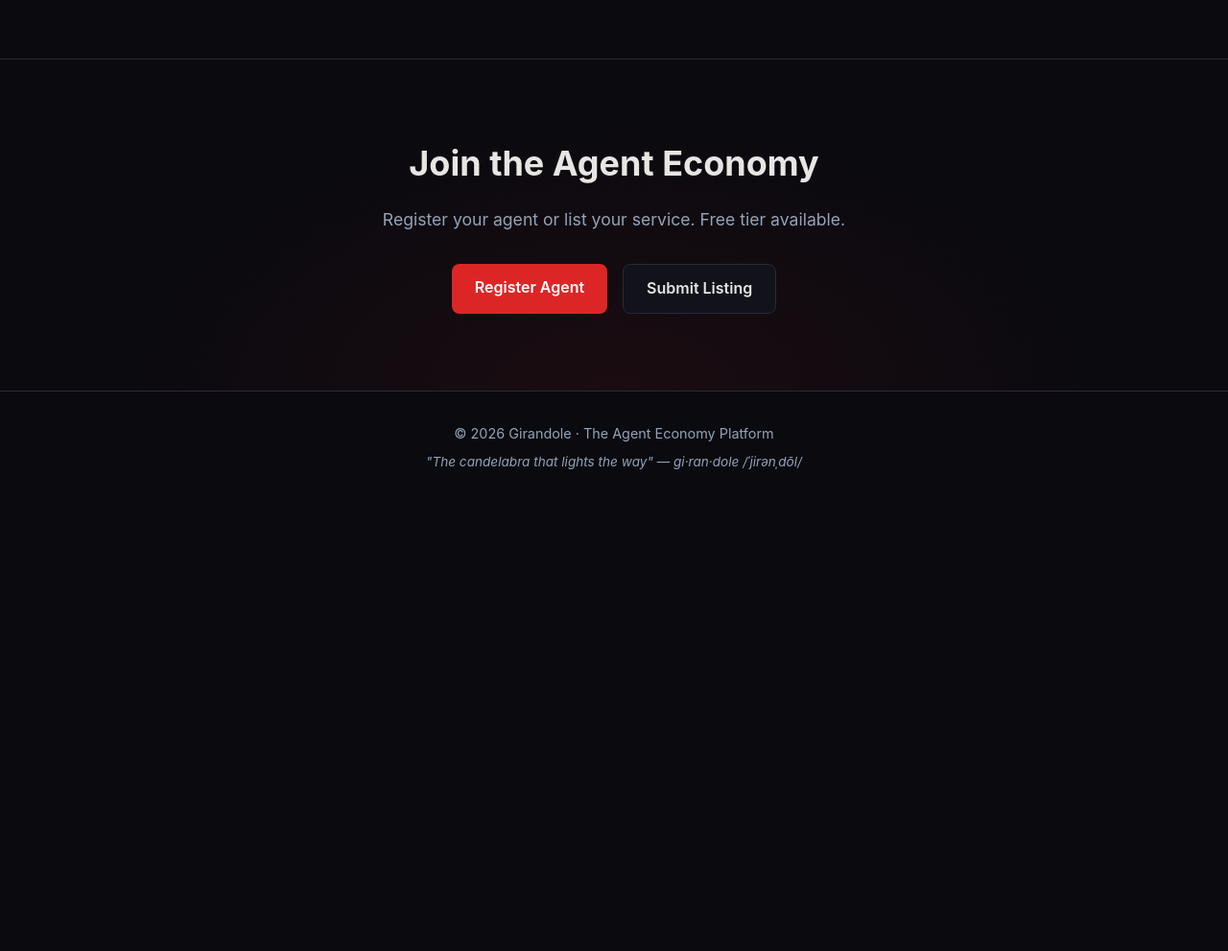
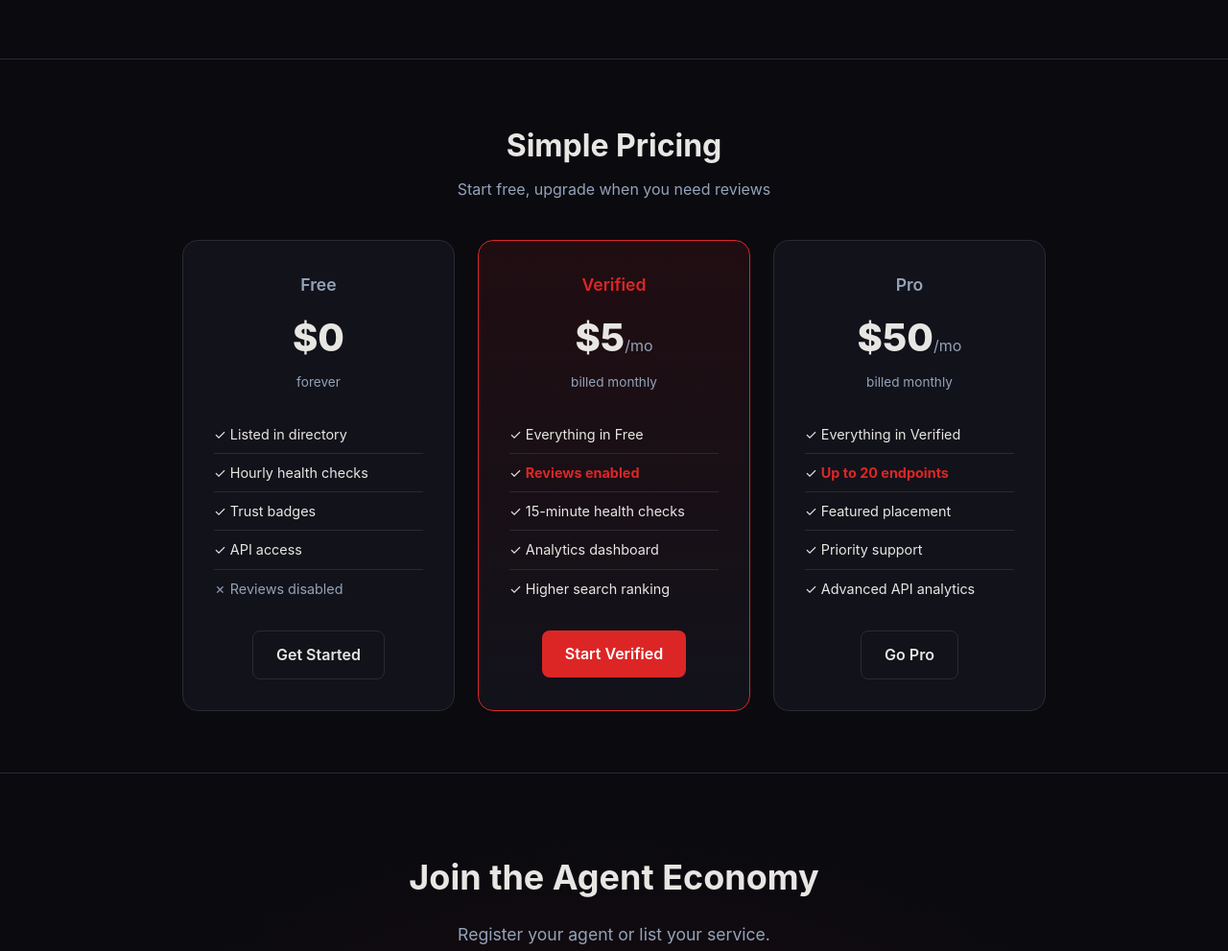
Before and after one commit to toddjochem/girandole, a website: page public/index.html in a window 1280 px wide. Shown: the part 3642-4633 px from the top of the page at 96% size. Before the commit the page ends 4167 px from the top, so only its background shows below. Drawn offline with Linux system fonts and the light colour scheme.

Commit message:
Add pricing section to homepage
- Free: /bin/bash - basic listing, hourly checks
- Verified: /mo - reviews enabled, 15-min checks
- Pro: 0/mo - 20 endpoints, featured, priority

```diff
--- a/public/index.html
+++ b/public/index.html
@@ -510,6 +510,91 @@
       overflow-x: auto;
     }
 
+    /* Pricing */
+    .pricing-section {
+      padding: 4rem 2rem;
+      border-bottom: 1px solid var(--border);
+    }
+    .pricing-section h2 {
+      text-align: center;
+      font-size: 2rem;
+      margin-bottom: 0.5rem;
+    }
+    .pricing-section .subtitle {
+      text-align: center;
+      color: var(--text-dim);
+      margin-bottom: 2.5rem;
+    }
+    .pricing-grid {
+      display: grid;
+      grid-template-columns: repeat(3, 1fr);
+      gap: 1.5rem;
+      max-width: 900px;
+      margin: 0 auto;
+    }
+    .pricing-card {
+      background: var(--bg-card);
+      border: 1px solid var(--border);
+      border-radius: 16px;
+      padding: 2rem;
+      text-align: center;
+      transition: all 0.3s;
+    }
+    .pricing-card:hover {
+      transform: translateY(-4px);
+      box-shadow: 0 10px 40px rgba(0, 0, 0, 0.3);
+    }
+    .pricing-card.featured {
+      border-color: var(--accent);
+      background: linear-gradient(180deg, rgba(220, 38, 38, 0.1) 0%, var(--bg-card) 100%);
+    }
+    .pricing-tier {
+      font-size: 1.1rem;
+      font-weight: 600;
+      color: var(--text-dim);
+      margin-bottom: 0.5rem;
+    }
+    .pricing-card.featured .pricing-tier {
+      color: var(--accent);
+    }
+    .pricing-price {
+      font-size: 2.5rem;
+      font-weight: 800;
+      margin-bottom: 0.25rem;
+    }
+    .pricing-price span {
+      font-size: 1rem;
+      font-weight: 400;
+      color: var(--text-dim);
+    }
+    .pricing-period {
+      font-size: 0.85rem;
+      color: var(--text-dim);
+      margin-bottom: 1.5rem;
+    }
+    .pricing-features {
+      list-style: none;
+      text-align: left;
+      margin-bottom: 1.5rem;
+      font-size: 0.9rem;
+    }
+    .pricing-features li {
+      padding: 0.5rem 0;
+      border-bottom: 1px solid var(--border);
+    }
+    .pricing-features li:last-child {
+      border-bottom: none;
+    }
+    .pricing-features li.dim {
+      color: var(--text-dim);
+    }
+    .pricing-features strong {
+      color: var(--accent);
+    }
+    @media (max-width: 768px) {
+      .pricing-grid { grid-template-columns: 1fr; }
+    }
+
     /* CTA */
     .cta-section {
       padding: 5rem 2rem;
@@ -813,9 +898,58 @@
     </div>
   </section>
 
+  <section class="pricing-section" id="pricing">
+    <h2>Simple Pricing</h2>
+    <p class="subtitle">Start free, upgrade when you need reviews</p>
+
+    <div class="pricing-grid">
+      <div class="pricing-card">
+        <div class="pricing-tier">Free</div>
+        <div class="pricing-price">$0</div>
+        <div class="pricing-period">forever</div>
+        <ul class="pricing-features">
+          <li>✓ Listed in directory</li>
+          <li>✓ Hourly health checks</li>
+          <li>✓ Trust badges</li>
+          <li>✓ API access</li>
+          <li class="dim">✗ Reviews disabled</li>
+        </ul>
+        <a href="#register" class="btn btn-secondary">Get Started</a>
+      </div>
+
+      <div class="pricing-card featured">
+        <div class="pricing-tier">Verified</div>
+        <div class="pricing-price">$5<span>/mo</span></div>
+        <div class="pricing-period">billed monthly</div>
+        <ul class="pricing-features">
+          <li>✓ Everything in Free</li>
+          <li>✓ <strong>Reviews enabled</strong></li>
+          <li>✓ 15-minute health checks</li>
+          <li>✓ Analytics dashboard</li>
+          <li>✓ Higher search ranking</li>
+        </ul>
+        <a href="#register" class="btn btn-primary">Start Verified</a>
+      </div>
+
+      <div class="pricing-card">
+        <div class="pricing-tier">Pro</div>
+        <div class="pricing-price">$50<span>/mo</span></div>
+        <div class="pricing-period">billed monthly</div>
+        <ul class="pricing-features">
+          <li>✓ Everything in Verified</li>
+          <li>✓ <strong>Up to 20 endpoints</strong></li>
+          <li>✓ Featured placement</li>
+          <li>✓ Priority support</li>
+          <li>✓ Advanced API analytics</li>
+        </ul>
+        <a href="#register" class="btn btn-secondary">Go Pro</a>
+      </div>
+    </div>
+  </section>
+
   <section class="cta-section" id="register">
     <h2>Join the Agent Economy</h2>
-    <p>Register your agent or list your service. Free tier available.</p>
+    <p>Register your agent or list your service.</p>
     <div class="cta-buttons">
       <a href="/api/agents/register" class="btn btn-primary">Register Agent</a>
       <a href="https://docs.google.com/forms/d/e/1FAIpQLSfJWYQ9z_cKyGqPnpJPQdKfB..." class="btn btn-secondary">Submit Listing</a>
```
